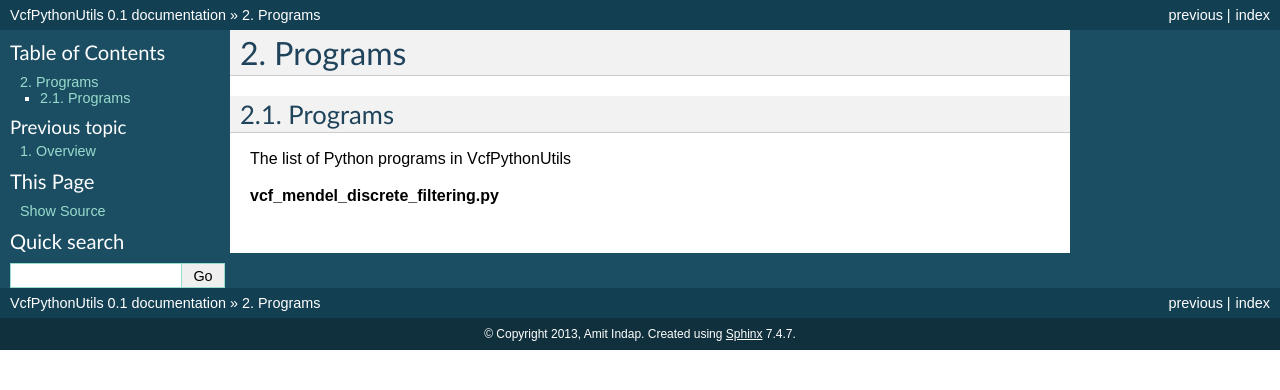
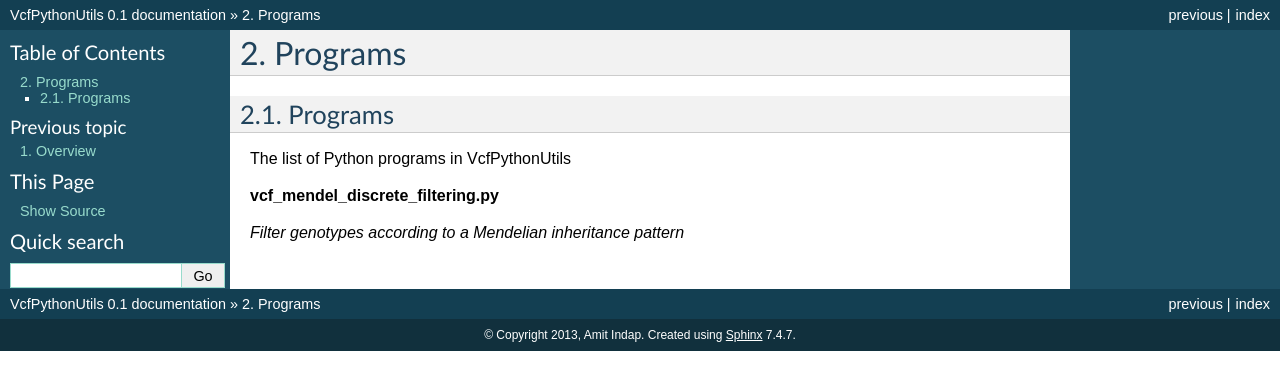
Before and after one commit to indapa/VcfPythonUtils, a Sphinx documentation site: the page built from docs/programs.rst, in a window 1280 px wide. Shown: the top 390 px of the page. Built offline with Sphinx 7.4.7, drawn with Linux system fonts in a browser that asks for light colours.

Commit message:
updated programs.rst

```diff
--- a/docs/programs.rst
+++ b/docs/programs.rst
@@ -9,3 +9,9 @@
 The list of Python programs in VcfPythonUtils
 
 **vcf_mendel_discrete_filtering.py**
+
+*Filter genotypes according to a Mendelian inheritance pattern*
+
+.. code-block: bash
+
+   vcf_mendel_discrete_filtering.py --model [dominant|recessive] --ped [file.ped] --filter PASS file.vcf
```
